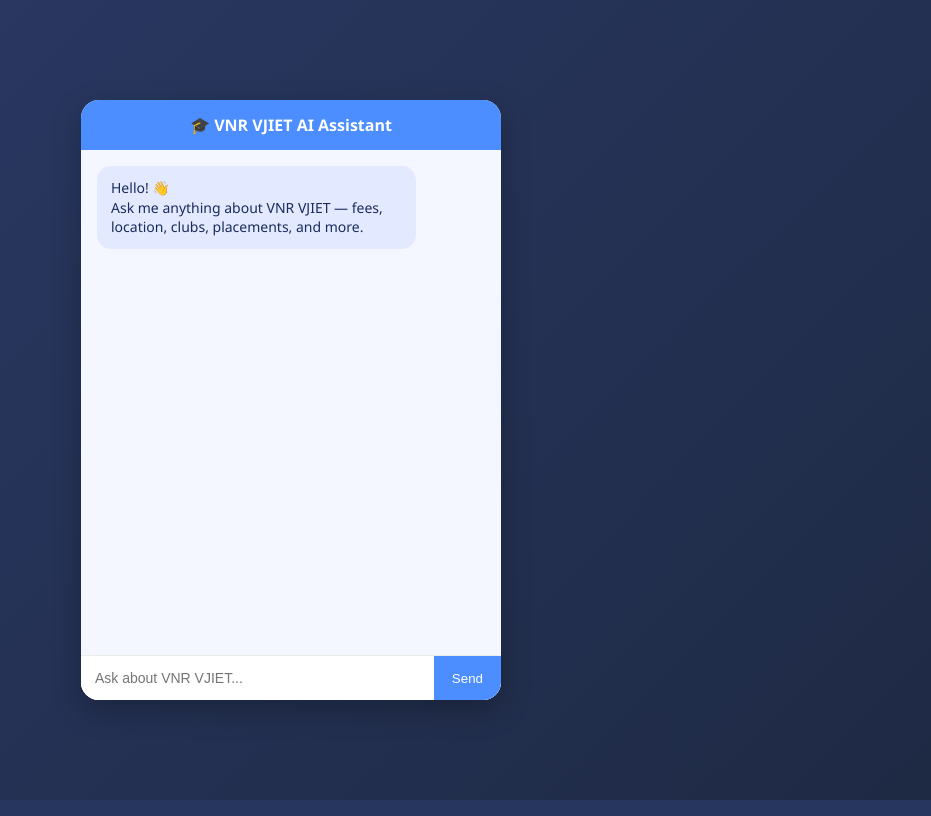
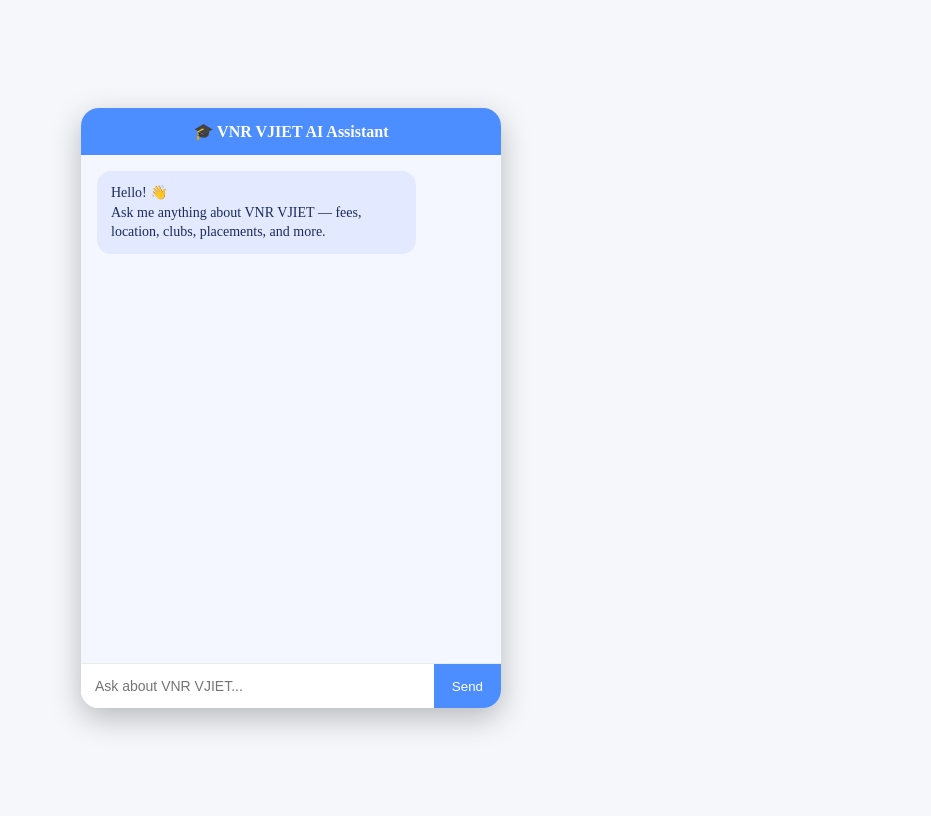
Before and after one commit to Kadarla-Abhiram/college-ai-chatbot, a Flask app: page / in a window 1280 px wide. Shown: the whole page, without its empty margins (349-1280 px from the left). Run offline with Flask 3, Linux system fonts and the light colour scheme.

Commit message:
background color updated

```diff
--- a/templates/index.html
+++ b/templates/index.html
@@ -7,13 +7,11 @@
 
 <style>
 body {
-    margin: 0;
     height: 100vh;
     display: flex;
     justify-content: center;
     align-items: center;
-    background: linear-gradient(135deg, #2b3a67, #1e2a44);
-    font-family: "Segoe UI", sans-serif;
+    background: #f5f7fb;   /* soft light grey-blue */
 }
 
 /* Chat container */
```
